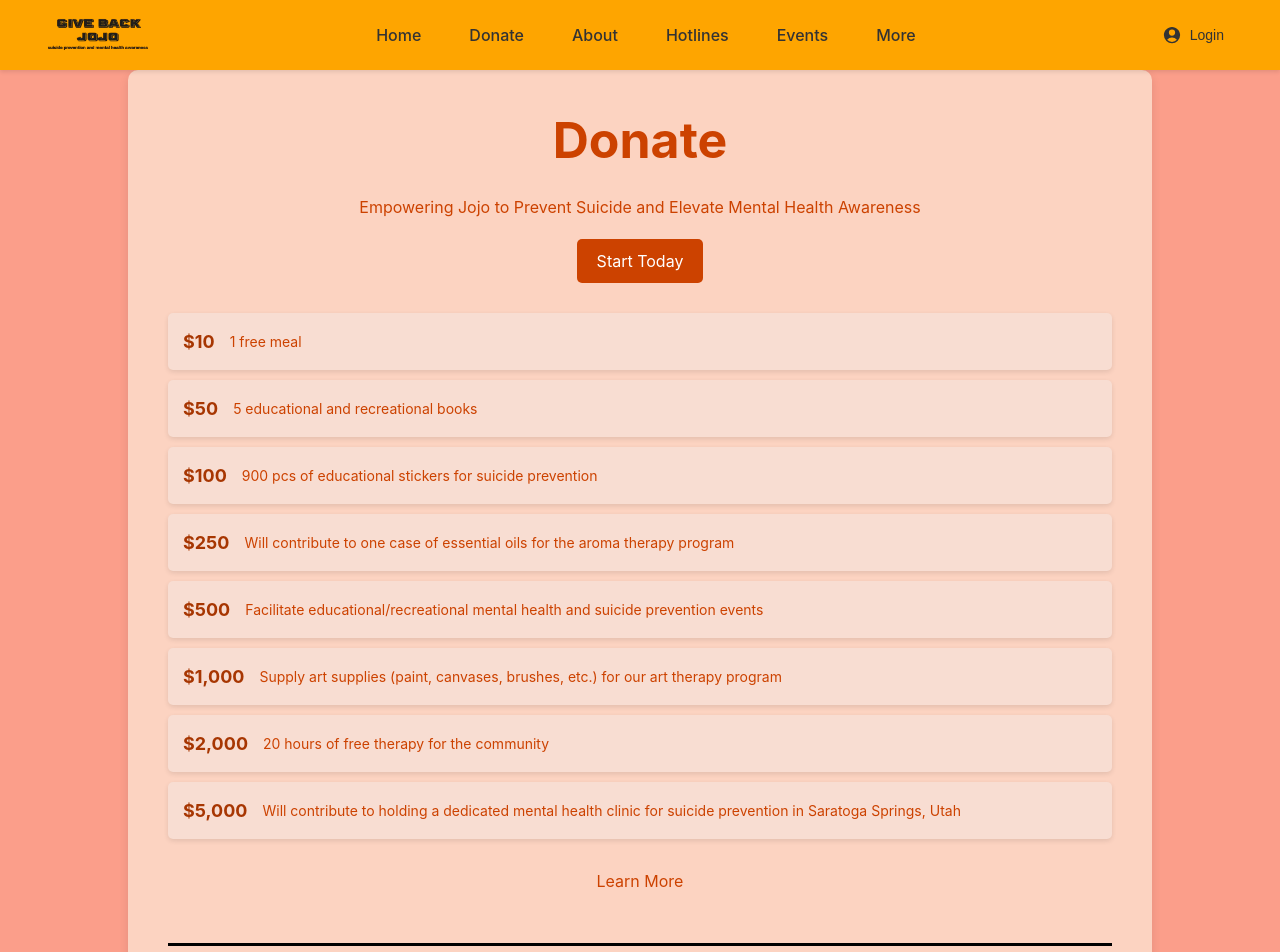
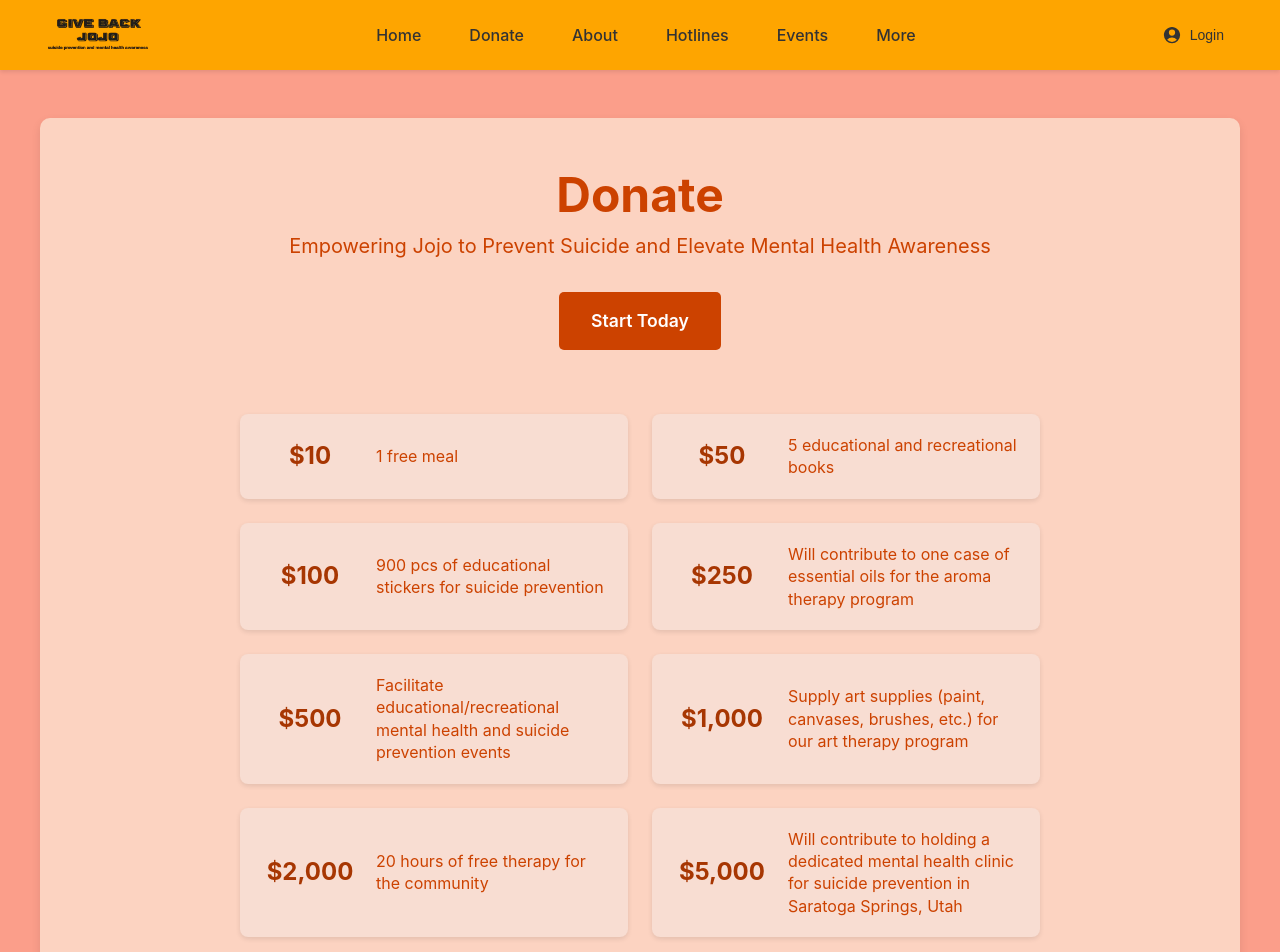
Before and after one commit to FelipeCantu/bg-jojo, a React (Create React App) app: page /donate in a window 1280 px wide. Shown: the top 952 px of the page. Built offline with nearby package versions, Linux system fonts and the light colour scheme; no server answers.

Commit message:
slide transition & animation

```diff
--- a/package.json
+++ b/package.json
@@ -33,6 +33,7 @@
     "emailjs-com": "^3.2.0",
     "express": "^4.21.2",
     "firebase": "^11.2.0",
+    "framer-motion": "^12.6.3",
     "html-react-parser": "^5.2.2",
     "lodash": "^4.17.21",
     "quill": "^2.0.3",
--- a/src/App.js
+++ b/src/App.js
@@ -1,5 +1,6 @@
+import { useEffect } from 'react';
 import './App.css';
-import { BrowserRouter as Router, Route, Routes, Navigate } from 'react-router-dom';
+import { Route, Routes, Navigate, useLocation } from 'react-router-dom';
 import {
   Home,
   Navbar,
@@ -24,42 +25,93 @@ import {
   ArticleForm,
   EditArticle
 } from './components';
+import { motion, AnimatePresence } from 'framer-motion';
+
+// Scroll to top component
+const ScrollToTop = () => {
+  const { pathname } = useLocation();
+
+  useEffect(() => {
+    window.scrollTo(0, 0);
+  }, [pathname]);
+
+  return null;
+};
+
+// Enhanced animation wrapper with smooth slide-up effect
+const SlideUpRoute = ({ children }) => {
+  return (
+    <motion.div
+      initial={{ opacity: 0, y: 100 }}
+      animate={{
+        opacity: 1,
+        y: 0,
+        transition: {
+          type: 'spring',
+          damping: 20,
+          stiffness: 100,
+          mass: 0.5
+        }
+      }}
+      exit={{
+        opacity: 0,
+        y: 100,
+        transition: {
+          duration: 0.3,
+          ease: 'easeInOut'
+        }
+      }}
+      style={{
+        position: 'relative',
+        width: '100%',
+        minHeight: 'calc(100vh - 120px)' // Adjust based on header/footer height
+      }}
+    >
+      {children}
+    </motion.div>
+  );
+};
 
 function App() {
+  const location = useLocation();
+
   return (
     <div className="App">
-      <Router>
-        <Navbar />
-        <Routes>
+      <Navbar />
+      <ScrollToTop />
+
+      <AnimatePresence mode="wait" initial={false}>
+        <Routes location={location} key={location.pathname}>
           {/* Redirect / to /home */}
-          <Route path="/" element={<Navigate to="/home" />} />
+          <Route path="/" element={<Navigate to="/home" replace />} />
 
-          {/* Define main routes */}
-          <Route path="/home" element={<Home />} />
-          <Route path="/about" element={<About />} />
-          <Route path="/hotlines" element={<Hotlines />} />
-          <Route path="/getinvolved" element={<GetInvolved />} />
-          <Route path="/events" element={<Events />} />
-          <Route path="/events/:id" element={<EventDetail />} />
-          <Route path="/articles" element={<ArticleList />} />
-          <Route path="/article/:id" element={<ArticleDetail />} />
-          <Route path="/edit-article/:articleId" element={<EditArticle />} />
-          <Route path="/tributes" element={<TributeGallery />} />
-          <Route path="/tribute/:slug" element={<TributeDetail />} />
-          <Route path="/yourgift" element={<YourGift />} />
-          <Route path="/donate" element={<Donate />} />
-          <Route path="/SupportingGiveBackJojo" element={<SupportingGiveBackJojo />} />
-          <Route path="/account-settings/*" element={<AccountSettings />} />
-          <Route path="/profile" element={<Profile />} />
-          <Route path="/notifications" element={<Notifications />} />
-          <Route path="/subscriptions" element={<Subscriptions />} />
-          <Route path="/create-article" element={<ArticleForm />} />
+          {/* Main routes with enhanced slide-up animation */}
+          <Route path="/home" element={<SlideUpRoute><Home /></SlideUpRoute>} />
+          <Route path="/about" element={<SlideUpRoute><About /></SlideUpRoute>} />
+          <Route path="/hotlines" element={<SlideUpRoute><Hotlines /></SlideUpRoute>} />
+          <Route path="/getinvolved" element={<SlideUpRoute><GetInvolved /></SlideUpRoute>} />
+          <Route path="/events" element={<SlideUpRoute><Events /></SlideUpRoute>} />
+          <Route path="/events/:id" element={<SlideUpRoute><EventDetail /></SlideUpRoute>} />
+          <Route path="/articles" element={<SlideUpRoute><ArticleList /></SlideUpRoute>} />
+          <Route path="/article/:id" element={<SlideUpRoute><ArticleDetail /></SlideUpRoute>} />
+          <Route path="/edit-article/:articleId" element={<SlideUpRoute><EditArticle /></SlideUpRoute>} />
+          <Route path="/tributes" element={<SlideUpRoute><TributeGallery /></SlideUpRoute>} />
+          <Route path="/tribute/:slug" element={<SlideUpRoute><TributeDetail /></SlideUpRoute>} />
+          <Route path="/yourgift" element={<SlideUpRoute><YourGift /></SlideUpRoute>} />
+          <Route path="/donate" element={<SlideUpRoute><Donate /></SlideUpRoute>} />
+          <Route path="/SupportingGiveBackJojo" element={<SlideUpRoute><SupportingGiveBackJojo /></SlideUpRoute>} />
+          <Route path="/account-settings/*" element={<SlideUpRoute><AccountSettings /></SlideUpRoute>} />
+          <Route path="/profile" element={<SlideUpRoute><Profile /></SlideUpRoute>} />
+          <Route path="/notifications" element={<SlideUpRoute><Notifications /></SlideUpRoute>} />
+          <Route path="/subscriptions" element={<SlideUpRoute><Subscriptions /></SlideUpRoute>} />
+          <Route path="/create-article" element={<SlideUpRoute><ArticleForm /></SlideUpRoute>} />
 
-          {/* Catch-all route for 404 */}
-          <Route path="*" element={<NotFound />} />
+          {/* 404 route */}
+          <Route path="*" element={<SlideUpRoute><NotFound /></SlideUpRoute>} />
         </Routes>
-        <Footer />
-      </Router>
+      </AnimatePresence>
+
+      <Footer />
     </div>
   );
 }
--- a/src/AuthContext.js
+++ b/src/AuthContext.js
@@ -1,6 +1,7 @@
 import React, { createContext, useState, useEffect, useContext, useMemo } from "react";
 import { getAuth, onAuthStateChanged } from "firebase/auth";
 import { app } from "./firebaseconfig";
+import { motion, AnimatePresence } from "framer-motion";
 
 // Create the AuthContext with a default value
 const AuthContext = createContext({
@@ -60,6 +61,28 @@ export function AuthProvider({ children }) {
     isAuthenticated: !!currentUser,
   }), [currentUser, loading, error]);
 
+  // Animation variants
+  const pageVariants = {
+    initial: {
+      y: 50,
+      opacity: 0
+    },
+    animate: {
+      y: 0,
+      opacity: 1,
+      transition: {
+        type: 'spring',
+        stiffness: 100,
+        damping: 20,
+        duration: 0.5
+      }
+    },
+    exit: {
+      y: 50,
+      opacity: 0
+    }
+  };
+
   return (
     <AuthContext.Provider value={value}>
       {!loading && error ? (
@@ -67,7 +90,17 @@ export function AuthProvider({ children }) {
           Authentication error: {error}. Please refresh the page.
         </div>
       ) : (
-        children
+        <AnimatePresence mode="wait">
+          <motion.div
+            key={window.location.pathname}
+            initial="initial"
+            animate="animate"
+            exit="exit"
+            variants={pageVariants}
+          >
+            {children}
+          </motion.div>
+        </AnimatePresence>
       )}
     </AuthContext.Provider>
   );
--- a/src/components/ArticleList.js
+++ b/src/components/ArticleList.js
@@ -201,6 +201,7 @@ const LinkWrapper = styled(Link)`
   justify-content: center;
 `;
 
+
 const TopLeftSection = styled.div`
   display: flex;
   flex-direction: column;
--- a/src/components/Donate.js
+++ b/src/components/Donate.js
@@ -31,7 +31,6 @@ const Donate = () => {
                 </DonationList>
                 <LearnMore to="/YourGift">Learn More</LearnMore>
 
-                {/* Divider Bar */}
                 <Divider />
 
                 <Sponsorship />
@@ -42,94 +41,163 @@ const Donate = () => {
 
 // Styled Components
 const BackgroundWrapper = styled.div`
-  background: #fb9e8a;  /* Background Color Behind Everything */
-  padding: 60px 0;
+  background: #fb9e8a;
+  padding: 2rem 1rem;
+
+  @media (min-width: 768px) {
+    padding: 3rem 2rem;
+  }
 `;
 
 const Container = styled.div`
   text-align: center;
-  padding: 40px;
-  background: #fcd3c1; /* Keeps Content Readable */
+  padding: 2rem;
+  background: #fcd3c1;
   border-radius: 10px;
-  max-width: 80%;
-  margin: auto;
+  max-width: 1200px;
+  margin: 0 auto;
   box-shadow: 0px 4px 10px rgba(0, 0, 0, 0.1);
+
+  @media (min-width: 768px) {
+    padding: 3rem;
+  }
 `;
 
 const Title = styled.h2`
-  font-size: 50px;
+  font-size: 2rem;
   font-weight: bold;
   color: #cc4200;
+  margin-bottom: 0.5rem;
+
+  @media (min-width: 768px) {
+    font-size: 3rem;
+  }
 `;
 
 const Subtitle = styled.p`
-  font-size: 16px;
+  font-size: 1rem;
   color: #cc4200;
-  margin: 10px 0 20px;
+  margin: 0 auto 1.5rem;
+  max-width: 800px;
+  line-height: 1.4;
+
+  @media (min-width: 768px) {
+    font-size: 1.25rem;
+    margin-bottom: 2rem;
+  }
 `;
 
-const StartButton = styled(Link)`  /* Styled as a Link component */
+const StartButton = styled(Link)`
   background: #cc4200;
   color: white;
-  padding: 10px 20px;
+  padding: 0.75rem 1.5rem;
   border: none;
   border-radius: 5px;
-  font-size: 16px;
+  font-size: 1rem;
+  font-weight: 600;
   cursor: pointer;
-  transition: background 0.3s;
+  transition: all 0.3s ease;
   display: inline-block;
   text-decoration: none;
+  margin-bottom: 2rem;
+
   &:hover {
-    background: #003f52;
+    background: #054944;
+    transform: translateY(-2px);
+    box-shadow: 0 4px 8px rgba(0, 0, 0, 0.2);
+  }
+
+  @media (min-width: 768px) {
+    padding: 1rem 2rem;
+    font-size: 1.1rem;
   }
 `;
 
 const DonationList = styled.div`
-  margin: 30px 0;
-  text-align: left;
+  margin: 2rem auto;
+  display: grid;
+  grid-template-columns: 1fr;
+  gap: 1rem;
+  max-width: 800px;
+
+  @media (min-width: 768px) {
+    grid-template-columns: repeat(2, 1fr);
+    gap: 1.5rem;
+  }
 `;
 
 const DonationItem = styled.div`
-  background: #f8ddd2;  /* Keeps Each Box Readable */
-  padding: 15px;
-  margin-bottom: 10px;
-  border-radius: 5px;
+  background: #f8ddd2;
+  padding: 1.25rem;
+  border-radius: 8px;
   box-shadow: 0px 2px 5px rgba(0, 0, 0, 0.1);
   display: flex;
   align-items: center;
-  gap: 15px;
+  gap: 1rem;
+  transition: transform 0.3s ease;
+
+  &:hover {
+    transform: translateY(-3px);
+    box-shadow: 0 4px 8px rgba(0, 0, 0, 0.15);
+  }
 `;
 
 const Amount = styled.span`
-  font-size: 18px;
+  font-size: 1.25rem;
   font-weight: bold;
   color: #a73602;
+  min-width: 80px;
+
+  @media (min-width: 768px) {
+    font-size: 1.5rem;
+    min-width: 100px;
+  }
 `;
 
 const Description = styled.p`
-  font-size: 14px;
+  font-size: 0.9rem;
   color: #cc4200;
   margin: 0;
+  text-align: left;
+  line-height: 1.4;
+
+  @media (min-width: 768px) {
+    font-size: 1rem;
+  }
 `;
 
 const LearnMore = styled(Link)`
-  display: block;
-  margin-top: 20px;
-  font-size: 16px;
+  display: inline-block;
+  margin-top: 1.5rem;
+  font-size: 1rem;
   color: #cc4200;
   text-decoration: none;
-  cursor: pointer;
+  font-weight: 600;
+  padding: 0.5rem 1rem;
+  border-radius: 4px;
+  transition: all 0.3s ease;
+
   &:hover {
     text-decoration: underline;
+    background-color: rgba(204, 66, 0, 0.1);
+  }
+
+  @media (min-width: 768px) {
+    font-size: 1.1rem;
+    margin-top: 2rem;
   }
 `;
 
-// Divider Bar
 const Divider = styled.div`
   width: 100%;
-  height: 3px;
-  background: black;
-  margin: 50px 0;
+  height: 2px;
+  background: rgba(0, 0, 0, 0.1);
+  margin: 3rem auto;
+  max-width: 800px;
+
+  @media (min-width: 768px) {
+    margin: 4rem auto;
+  }
 `;
 
 export default Donate;
--- a/src/components/SupportingGiveBackJojo.js
+++ b/src/components/SupportingGiveBackJojo.js
@@ -7,7 +7,6 @@ const SupportingGiveBackJojo = () => {
 
     return (
         <BackgroundWrapper>
-            <Wrapper>
             <Container>
                 <ContentWrapper>
                     <Image
@@ -36,152 +35,182 @@ const SupportingGiveBackJojo = () => {
                     </TextWrapper>
                 </ContentWrapper>
             </Container>
-            </Wrapper>
         </BackgroundWrapper>
     );
 };
 
 // Styled Components
 const BackgroundWrapper = styled.div`
-    background: #fcd3c1; /* Background color behind everything */
-    min-height: 100vh; /* Ensures the background covers full screen */
+    background: #fcd3c1;
+    min-height: 100vh;
     display: flex;
     align-items: center;
     justify-content: center;
-`;
+    padding: 1rem;
 
-const Wrapper = styled.div`
-    display: flex;
-    align-items: center;
-    justify-content: center;
-    width: 100%;
+    @media (min-width: 768px) {
+        padding: 2rem;
+    }
 `;
 
 const Container = styled.div`
-    text-align: center;
-    padding: 40px;
-    background: #fb9e8a; /* Keeps content readable */
+    background: #fb9e8a;
     border-radius: 10px;
-    max-width: 60%;
     box-shadow: 0px 4px 10px rgba(0, 0, 0, 0.1);
+    width: 100%;
+    max-width: 1200px;
+    padding: 2rem;
+    margin: 0 auto;
+
     @media (max-width: 768px) {
-        max-width: 100%;
-        height: 100vh;
+        padding: 1.5rem;
         border-radius: 0;
     }
 `;
 
-const Title = styled.h2`
-    font-size: 28px;
-    font-weight: normal;
-    color: #cc4200;
-    margin-bottom: 0px;
-`;
-
-const Subtitle = styled.h1`
-    font-size: 50px;
-    font-weight: normal;
-    color: #cc4200;
-    margin-top: 10px;
-`;
-
-const Divider = styled.div`
-  width: 10%;
-  height: 1px;
-  background: black;
-`;
-
 const ContentWrapper = styled.div`
     display: flex;
+    flex-direction: column;
     align-items: center;
-    justify-content: center;
-    gap: 30px;
+    gap: 2rem;
 
-    @media (max-width: 768px) {
-        flex-direction: column;
-        gap: 20px;
+    @media (min-width: 992px) {
+        flex-direction: row;
+        align-items: center;
+        gap: 3rem;
     }
 `;
 
 const Image = styled.img`
-    max-width: 50%;
+    width: 100%;
+    max-width: 400px;
     height: auto;
     border-radius: 10px;
+    object-fit: cover;
 
-    @media (max-width: 768px) {
-        max-width: 80%;
+    @media (min-width: 992px) {
+        width: 45%;
+        max-width: 500px;
     }
 `;
 
 const TextWrapper = styled.div`
+    width: 100%;
+    text-align: center;
+
+    @media (min-width: 992px) {
+        width: 55%;
         text-align: left;
-    max-width: 50%;
-    display: flex;
-    flex-direction: column;
-    justify-content: flex-start;
-    align-items: flex-start;
-    width: 100%;
+    }
+`;
 
-    @media (max-width: 768px) {
-        max-width: 100%;
+const Title = styled.h2`
+    font-size: 1.75rem;
+    font-weight: 600;
+    color: #cc4200;
+    margin-bottom: 0.5rem;
+
+    @media (min-width: 768px) {
+        font-size: 2rem;
+    }
+`;
+
+const Subtitle = styled.h1`
+    font-size: 2rem;
+    font-weight: 600;
+    color: #cc4200;
+    margin-top: 0.5rem;
+    margin-bottom: 1rem;
+
+    @media (min-width: 768px) {
+        font-size: 2.5rem;
+    }
+`;
+
+const Divider = styled.div`
+    width: 80px;
+    height: 3px;
+    background: #cc4200;
+    margin: 1.5rem auto;
+
+    @media (min-width: 992px) {
+        margin: 1.5rem 0;
     }
 `;
 
 const Description = styled.p`
-    font-size: 16px;
+    font-size: 1rem;
     color: #cc4200;
-    margin-top: 10px;
+    line-height: 1.5;
+    margin-bottom: 2rem;
+
+    @media (min-width: 768px) {
+        font-size: 1.1rem;
+    }
 `;
 
 const PaymentOptions = styled.div`
-    margin-top: 20px;
     display: flex;
-    justify-content: flex-end;
-    gap: 20px;
+    flex-direction: column;
+    gap: 1rem;
     width: 100%;
+    margin-top: 1.5rem;
+
+    @media (min-width: 480px) {
+        flex-direction: row;
+        justify-content: center;
+    }
+
+    @media (min-width: 992px) {
+        justify-content: flex-start;
+    }
 `;
 
 const PaymentOption = styled.button`
-  padding: 5px 20px;
+    padding: 0.75rem 1.5rem;
     border: 1px solid #004d40;
     background-color: #004d40;
     color: white;
-  box-shadow: 2px 2px 6px rgba(0, 0, 0, 0.2);
+    border-radius: 5px;
+    font-size: 1rem;
+    font-weight: 600;
     cursor: pointer;
-  font-size: 10px;
-  font-weight: 100;
-  font-family: 'Roboto', sans-serif;
-  transition: background 0.3s ease-in-out, color 0.3s ease-in-out;
-  width: 150px;
-  height: 30px;
+    transition: all 0.3s ease;
+    width: 100%;
     display: flex;
     align-items: center;
     justify-content: center;
+    text-align: center;
 
     &:hover {
         background-color: white;
         color: #004d40;
     }
 
-  @media (max-width: 768px) {
-    flex-direction: column;
-    gap: 10px;
-    margin-top: 20px;
-    display: flex;
-    justify-content: center;
-    align-items: center;
-    gap: 20px;
-    width: 100%;
+    @media (min-width: 480px) {
+        width: auto;
+        min-width: 150px;
     }
 `;
 
 const PaymentTitle = styled.h4`
-    font-size: 18px;
-    font-weight: bold;
+    font-size: 1rem;
+    font-weight: 600;
+    margin: 0;
+
+    @media (min-width: 768px) {
+        font-size: 1.1rem;
+    }
 `;
 
 const StyledLink = styled.a`
     text-decoration: none;
+    color: inherit;
+    width: 100%;
+
+    @media (min-width: 480px) {
+        width: auto;
+    }
 `;
 
 export default SupportingGiveBackJojo;
```
Also changed, not shown: src/components/Navbar/Navbar.js (+8 -7 lines), src/index.js (+20 -9 lines), 1 other file (tests, documents, lock files or other folders). Lines whose indentation alone changed are shown as unchanged.
